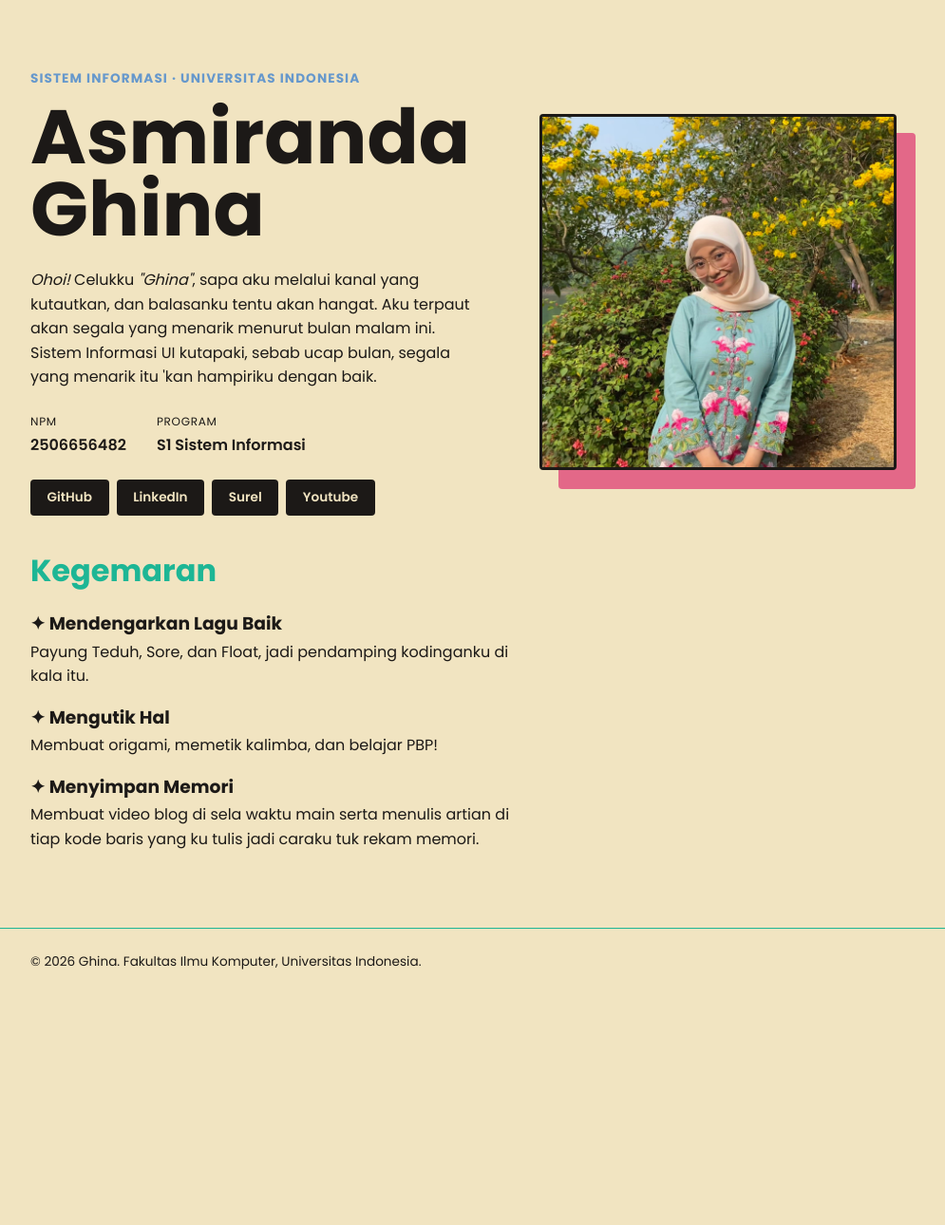
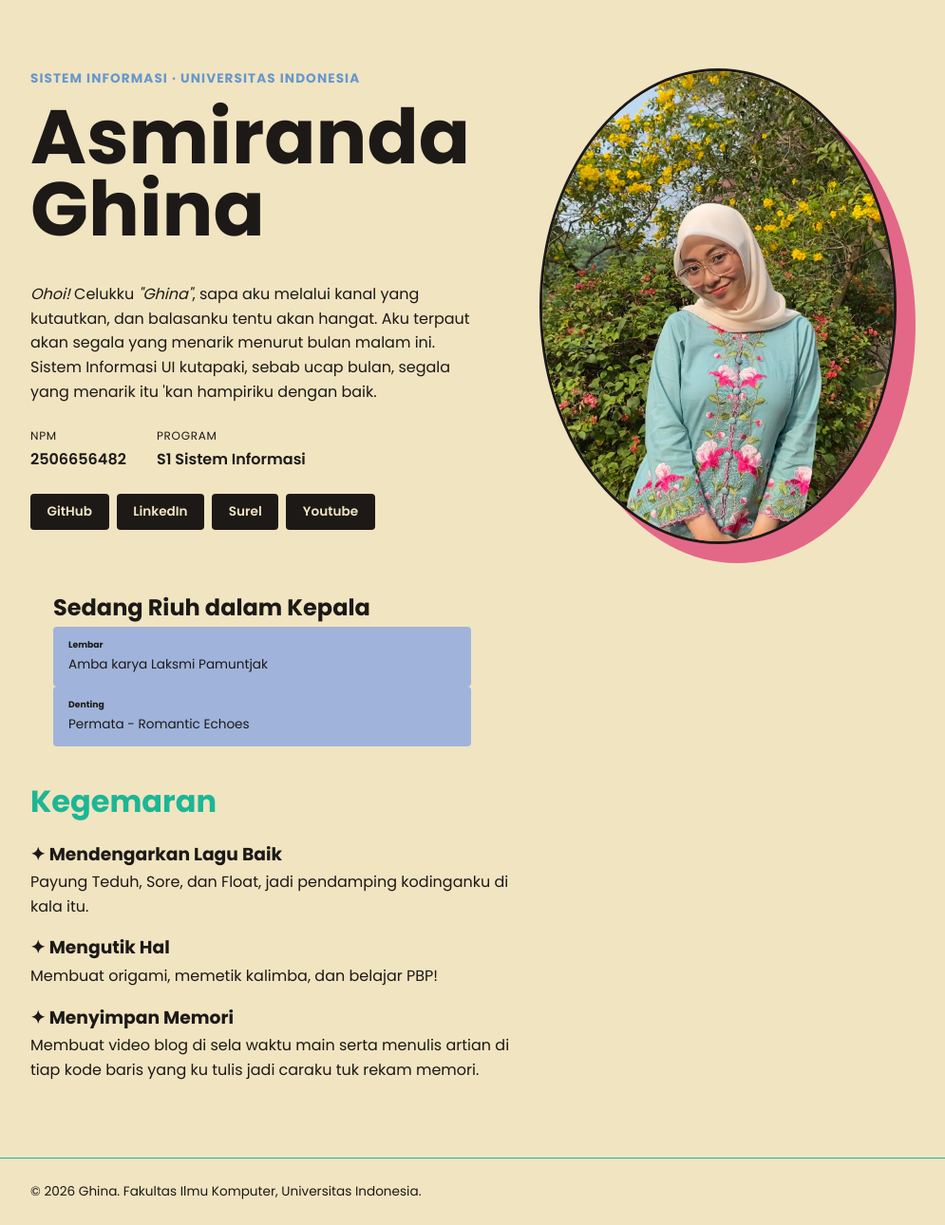
Before and after one commit to asmirandaghina/myportofolio, a Django app: page / in a window 1280 px wide. Shown: the part 74-1364 px from the top of the page at 95% size, without its empty margins (152-1147 px from the left). Before the commit the page ends 1095 px from the top, so only its background shows below. Run offline with Django 5.2, Linux system fonts and the light colour scheme.

Commit message:
Ubah bentuk foto profile menjadi oval vertikal disertai penambahan aside

```diff
--- a/static/css/style.css
+++ b/static/css/style.css
@@ -154,7 +154,7 @@ h1, .brand {
     width: 100%;
     height: 100%;
     background-color: var(--accent);
-    border-radius: var(--radius);
+    border-radius: 50%;
     z-index: 0;
 }
 
@@ -163,9 +163,9 @@ h1, .brand {
     z-index: 1;
     display: block;
     width: 100%;
-    aspect-ratio: 1 / 1;
+    aspect-ratio: 3 / 4;
     object-fit: cover;
-    border-radius: var(--radius);
+    border-radius: 50%;
     border: 3px solid var(--ink);
 }
 
@@ -220,3 +220,26 @@ h1, .brand {
 .kegemaran-item h3 {
     margin-bottom: 0.1rem;
 }
+
+.riuh {
+    margin-top: 1.5rem;
+    display: felx;
+    flex-direction: column;
+    gap: 0.75rem;
+}
+
+.riuh-item {
+    background-color:  rgba(100, 144, 238, 0.571);
+    border-radius: var(--radius);
+    padding: 0.75rem 1rem;
+}
+
+.riuh-item h3 {
+    font-size: 0.58rem;
+    margin-bottom: 0.15rem;
+}
+
+.riuh-item p {
+    font-size: 0.85rem;
+    color: var(--text-muted);
+}
--- a/templates/index.html
+++ b/templates/index.html
@@ -31,6 +31,21 @@
                     <div class="photo-block"></div>
                     <img class="avatar" src="/static/img/ghina.jpeg" alt="Potret Ghina">
                 </div>
+                <aside class="riuh" id="riuh">
+                    <div class="container">
+                        <h2>Sedang Riuh dalam Kepala</h2>
+                        <div class="riuh-grid">
+                            <div class="riuh-item">
+                                <h3>Lembar</h3>
+                                <p>Amba karya Laksmi Pamuntjak</p>
+                            </div>
+                            <div class="riuh-item">
+                                <h3>Denting</h3>
+                                <p>Permata - Romantic Echoes</p>
+                            </div>
+                        </div>
+                    </div>
+                </aside>
                 <div class="hero-details">
                     <p class="bio"><em>Ohoi!</em> Celukku <em>"Ghina"</em>, sapa aku melalui kanal yang kutautkan, dan balasanku tentu akan hangat. Aku terpaut akan segala yang menarik menurut bulan malam ini. Sistem Informasi UI kutapaki, sebab ucap bulan, segala yang menarik itu 'kan hampiriku dengan baik.</p>
                     <dl class="meta-list">
@@ -51,9 +66,6 @@
                     </div>
                 </div>
             </div>
-        </section>
-        <section class="tautan">
-
         </section>
         <section class="kegemaran" id="kegemaran">
             <div class="container kegemaran-wrapper">
```
Also changed, not shown: README.md.
